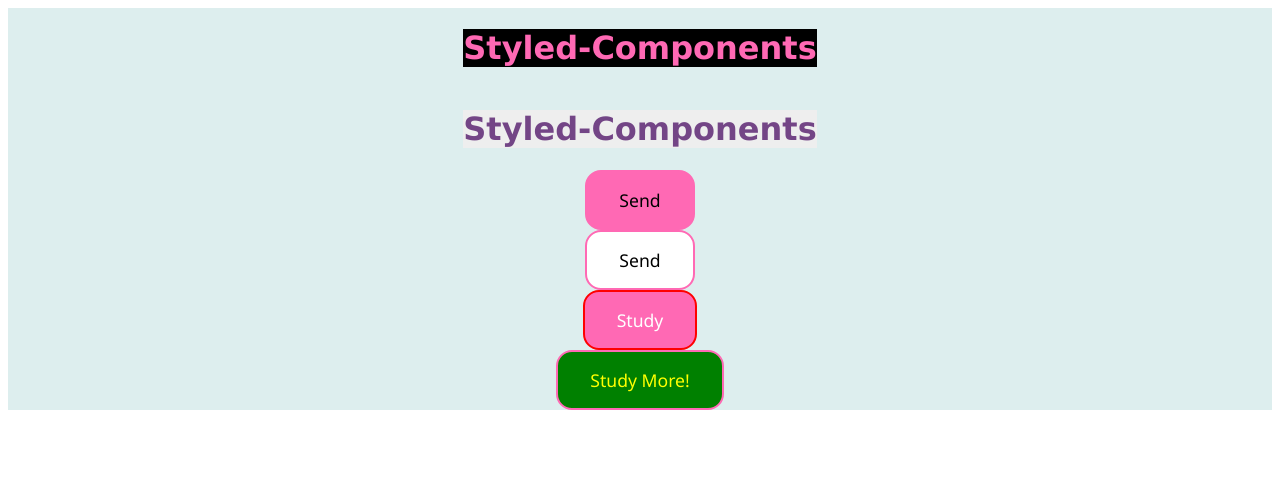
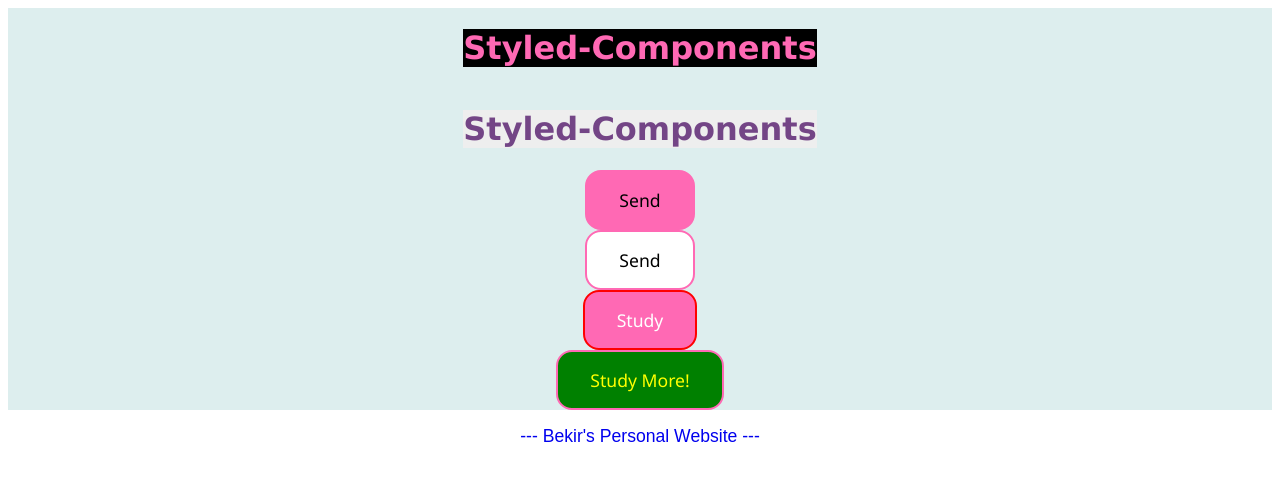
Before and after one commit to Bskasan/React_Practises, a React (Create React App) app in the folder rc_13_styled-comp-intro/styled-intro_inclass/: page / in a window 1280 px wide. Shown: the top 480 px of the page. Built offline with nearby package versions, Linux system fonts and the light colour scheme.

Commit message:
links styled comp added

```diff
--- a/rc_13_styled-comp-intro/styled-intro_inclass/src/App.js
+++ b/rc_13_styled-comp-intro/styled-intro_inclass/src/App.js
@@ -1,9 +1,11 @@
 import { Button, ExtButton } from "./components/Button.styled";
 import HeaderText from "./components/HeaderText";
+import Links from "./components/Links";
 import Sarmal from "./components/Sarmal";
 
 function App() {
   return (
+    <>
       <Sarmal bg="#dee">
         <HeaderText color="hotpink">Styled-Components</HeaderText>
         <HeaderText color="#734586" bgColor="#eee">
@@ -14,6 +16,13 @@ function App() {
         <ExtButton react>Study</ExtButton>
         <ExtButton>Study More!</ExtButton>
       </Sarmal>
+
+      <Sarmal>
+        <Links href="https://github.com/Bskasan" target="_blank">
+          --- Bekir's Personal Website ---
+        </Links>
+      </Sarmal>
+    </>
   );
 }
 
--- a/rc_13_styled-comp-intro/styled-intro_inclass/src/components/Links.jsx
+++ b/rc_13_styled-comp-intro/styled-intro_inclass/src/components/Links.jsx
@@ -0,0 +1,13 @@
+import styled from "styled-components";
+
+const Links = styled.a`
+  text-decoration: none;
+  font-family: Arial, Helvetica, sans-serif;
+  font-size: 1.1rem;
+  margin-top: 1rem;
+  &:hover {
+    font-weight: 700;
+  }
+`;
+
+export default Links;
```
Lines whose indentation alone changed are shown as unchanged.
